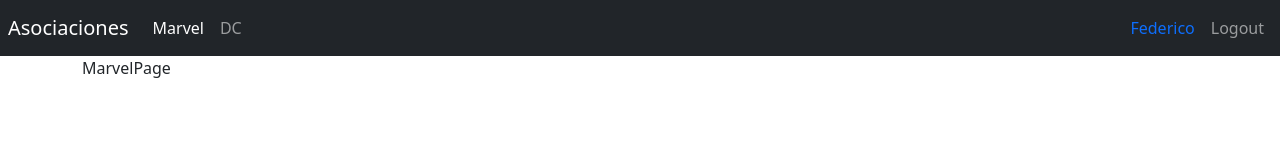
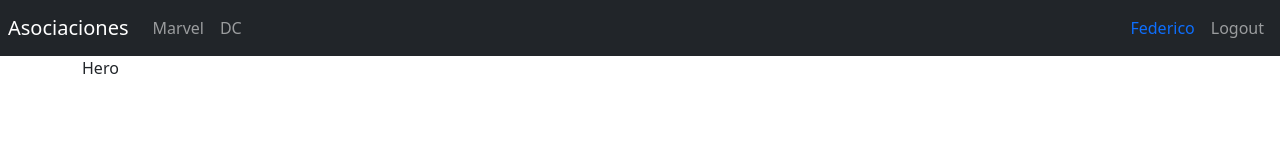
Before and after one commit to FedericoPitton/HeroesApp, a React (Vite) app: page /hero in a window 1280 px wide. Before the commit this address led to /marvel. Shown: the top 160 px of the page. Built offline with nearby package versions, Linux system fonts and the light colour scheme.

Commit message:
Agrego paginas y rutas nuevas

```diff
--- /dev/null
+++ b/src/heroes/pages/Hero.tsx
@@ -0,0 +1,6 @@
+
+export const Hero = () => {
+  return (
+    <div>Hero</div>
+  )
+}
--- /dev/null
+++ b/src/heroes/pages/SearchPage.tsx
@@ -0,0 +1,6 @@
+
+export const SearchPage = () => {
+  return (
+    <div>SearchPage</div>
+  )
+}
--- a/src/heroes/pages/index.ts
+++ b/src/heroes/pages/index.ts
@@ -1,2 +1,4 @@
 export * from './DcPage'
 export * from './MarvelPage'
+export * from './Hero'
+export * from './SearchPage'
```
Also changed, not shown: src/heroes/routes/childHeroesRoutes.tsx (+9 -1 lines).
